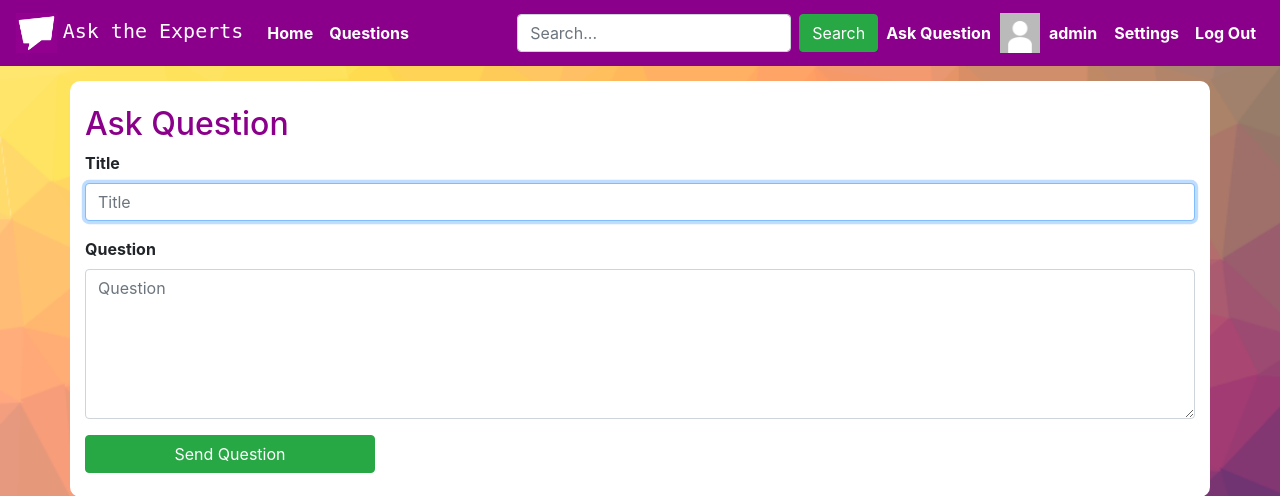
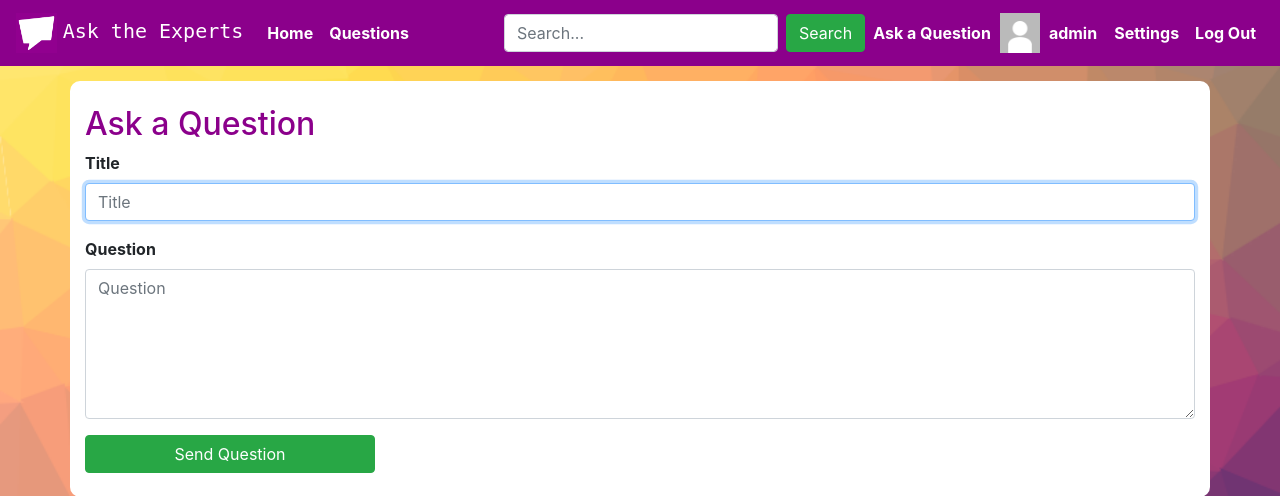
Before and after one commit to gustavocmaciel/ask-the-experts, a Django app: page /ask_question in a window 1280 px wide. Shown: the top 496 px of the page. Run offline with Django 3.2, Linux system fonts and the light colour scheme; a user stored in the database is signed in; some libraries are stand-ins or nearby versions.

Commit message:
Update layout page

```diff
--- a/asktheexperts/templates/asktheexperts/ask_question.html
+++ b/asktheexperts/templates/asktheexperts/ask_question.html
@@ -9,7 +9,7 @@ Ask Question - Ask the Experts
     <div class="container questions">
         <br>
         <div>
-            <h2 class="darkmagenta">Ask Question</h2>
+            <h2 class="darkmagenta">Ask a Question</h2>
         </div>
         <div>
             {% if message %}
--- a/asktheexperts/templates/asktheexperts/index.html
+++ b/asktheexperts/templates/asktheexperts/index.html
@@ -13,7 +13,7 @@
                         </div>
                         <br>
                         <a href="{% url 'questions' %}" class="index-button btn btn-lg btn-success">Browse Questions</a>
-                        <a href="{% url 'ask_question' %}" class="index-button btn btn-lg btn-success">Ask Question</a>
+                        <a href="{% url 'ask_question' %}" class="index-button btn btn-lg btn-success">Ask a Question</a>
                     </div>
                 </div>
             </div>
--- a/asktheexperts/templates/asktheexperts/layout.html
+++ b/asktheexperts/templates/asktheexperts/layout.html
@@ -49,7 +49,7 @@
                     </form>
                     {% if user.is_authenticated %}
                         <li class="nav-item active">
-                            <a class="nav-link" href="{% url 'ask_question' %}"><strong>Ask Question</strong></a>
+                            <a class="nav-link" href="{% url 'ask_question' %}"><strong>Ask a Question</strong></a>
                         </li>
                         <a class="no-decoration" href="{% url 'profile' user.id user.username %}">
                             <div class="row" style="margin-left: 1px; margin-right: 1px;">
```
Also changed, not shown: db.sqlite3, media/images/gontran-isnard-q6NvmanzdrU-unsplash.jpg (added).
